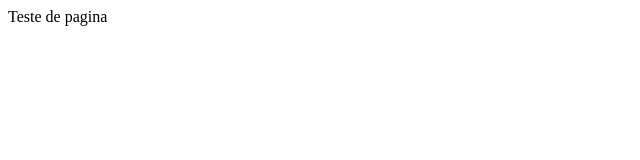
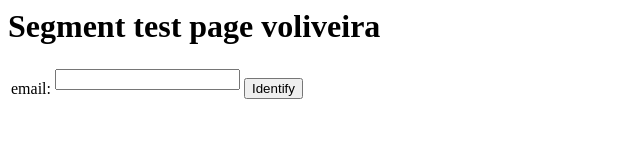
Before and after one commit to segment-voliveira/OLDwebpage.github.io, a plain HTML site: page index.html in a window 1280 px wide. Shown: the whole page, without its empty margins (0-640 px from the left). Drawn offline with Linux system fonts and the light colour scheme.

Commit message:
Update index.html

```diff
--- a/index.html
+++ b/index.html
@@ -1,3 +1,4 @@
+<html>
 <head>
     <script>
         !function(){var analytics=window.analytics=window.analytics||[];if(!analytics.initialize)if(analytics.invoked)window.console&&console.error&&console.error("Segment snippet included twice.");else{analytics.invoked=!0;analytics.methods=["trackSubmit","trackClick","trackLink","trackForm","pageview","identify","reset","group","track","ready","alias","debug","page","once","off","on","addSourceMiddleware","addIntegrationMiddleware","setAnonymousId","addDestinationMiddleware"];analytics.factory=function(e){return function(){var t=Array.prototype.slice.call(arguments);t.unshift(e);analytics.push(t);return analytics}};for(var e=0;e<analytics.methods.length;e++){var key=analytics.methods[e];analytics[key]=analytics.factory(key)}analytics.load=function(key,e){var t=document.createElement("script");t.type="text/javascript";t.async=!0;t.src="https://cdn.segment.com/analytics.js/v1/" + key + "/analytics.min.js";var n=document.getElementsByTagName("script")[0];n.parentNode.insertBefore(t,n);analytics._loadOptions=e};analytics._writeKey="UkIhoGsKZxWrrNkMbiwJlUhIv93fBeib";;analytics.SNIPPET_VERSION="4.15.3";
@@ -5,13 +6,33 @@
         analytics.page();
         }}();
 
+        function identifyUser() {
             analytics.identify('f4ca124298', {
                 name: 'Michael Brown',
-      email: 'mbrown@example.com'
+                email: document.getElementById("email").value
             });
+        }
     </script>
-
 </head>
 
+<body>
+    <h1>Segment test page voliveira</h1>
 
-Teste de pagina
+    <div>
+        <table>
+            <tr>
+                <td>
+                    <label for="fname" >email:</label>
+                </td>
+                <td>
+                    <input type="text" id="email"><br><br>
+                </td>
+                <td>
+                    <button type="button" onclick="identifyUser()">Identify</button>
+                </td>
+            </tr>
+        </table>
+    </div>
+</body>
+
+</html>
```
Lines whose indentation alone changed are shown as unchanged.
